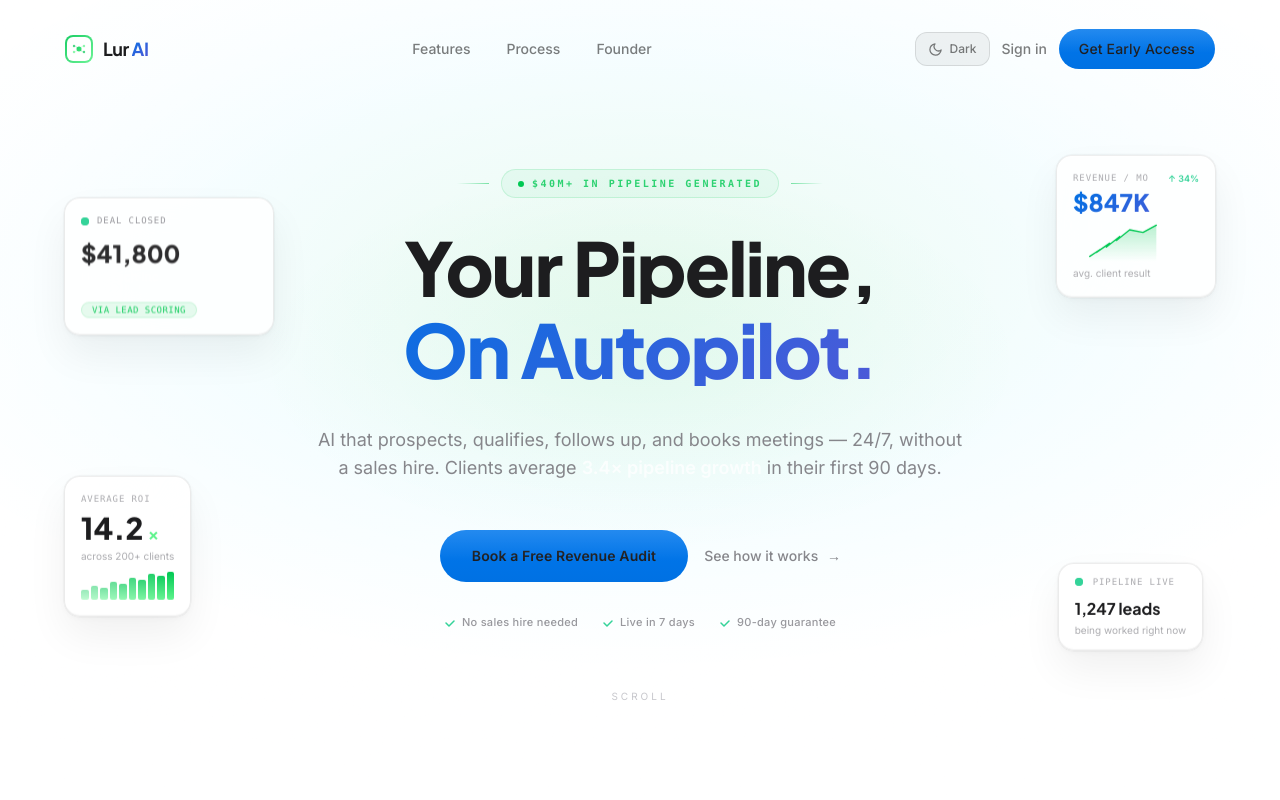
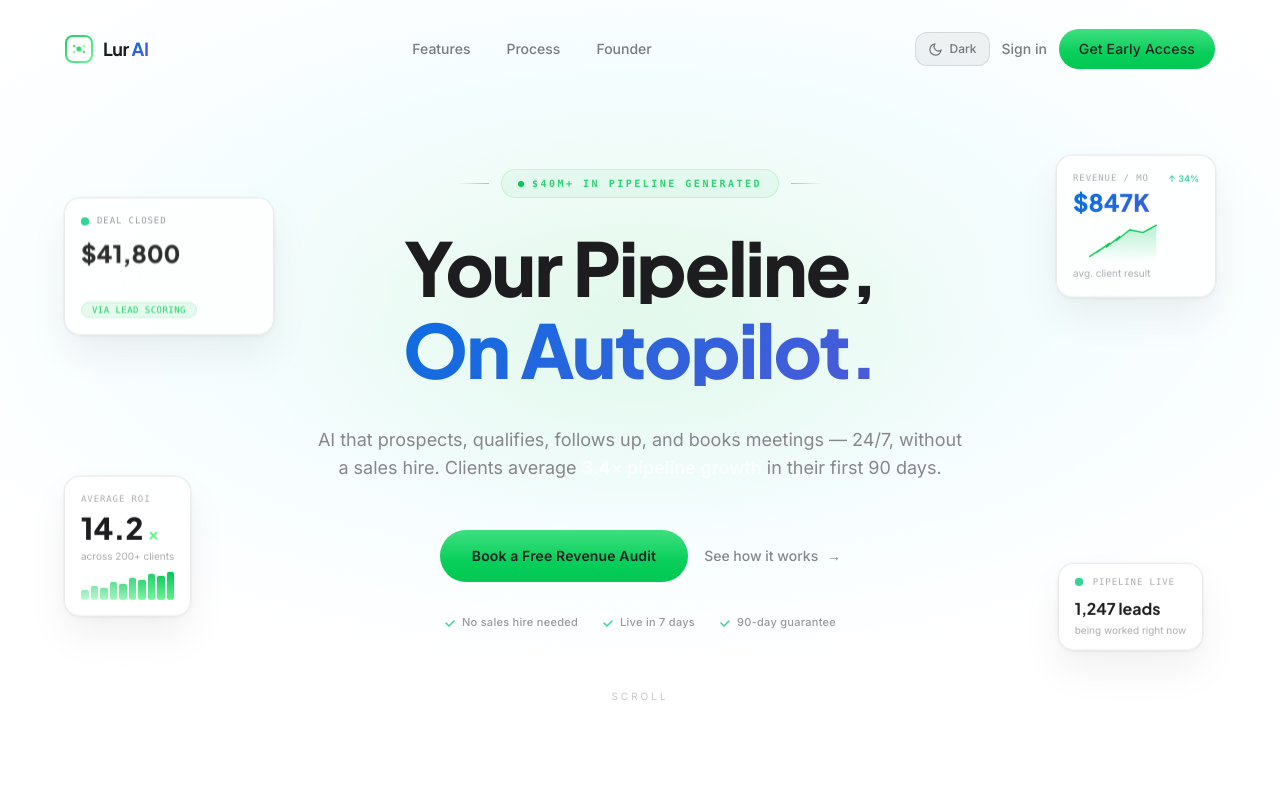
Before and after one commit to kingwork147/LurAI, a Next.js app: page / in a window 1280 px wide. Shown: the top 800 px of the page. Built offline with nearby package versions, Linux system fonts and the light colour scheme.

Commit message:
fix: use emerald green for btn-primary in light mode
Replaces Apple blue gradient with brand green (#14D864 → #00C853)
to match dark mode button and brand system.

Co-Authored-By: Claude Sonnet 4.6 <noreply@anthropic.com>

```diff
--- a/src/app/globals.css
+++ b/src/app/globals.css
@@ -504,14 +504,14 @@ html.light .window-shadow {
 
 /* ── Buttons ── */
 html.light .btn-primary {
-  background: linear-gradient(180deg, #0077ed, #0071e3);
+  background: linear-gradient(180deg, #14D864, #00C853);
   box-shadow: none;
 }
 html.light .btn-primary::before {
-  background: linear-gradient(180deg, rgba(255,255,255,0.14), transparent 60%);
+  background: linear-gradient(180deg, rgba(255,255,255,0.18), transparent 60%);
 }
 html.light .btn-primary:hover {
-  box-shadow: 0 4px 16px rgba(0,113,227,0.30), 0 2px 6px rgba(0,0,0,0.08);
+  box-shadow: 0 4px 20px rgba(0,200,83,0.35), 0 2px 6px rgba(0,0,0,0.08);
 }
 
 html.light .btn-ghost {
```
